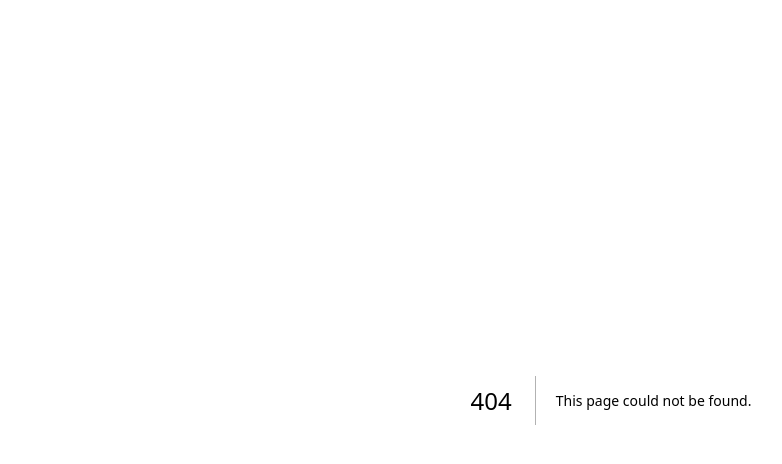
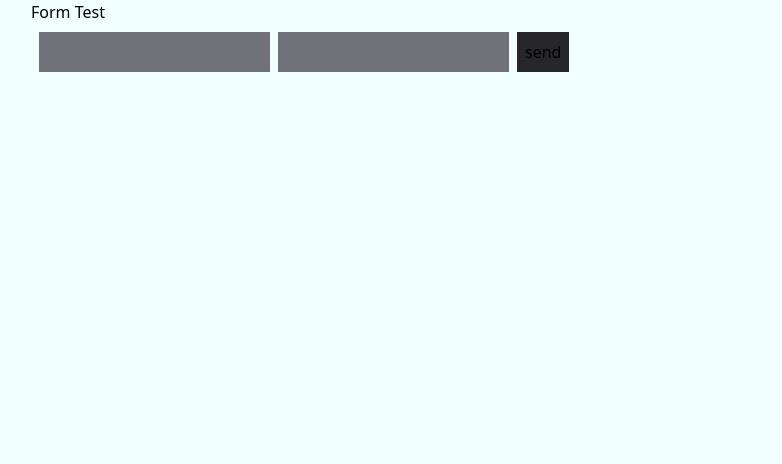
Before and after one commit to zennon-sml/xicas-paper-pdv, a Next.js app: page /auth/login in a window 1280 px wide. Before the commit this address had no page. Shown: the top 464 px of the page, without its empty margins (29-811 px from the left). Built offline with nearby package versions, Linux system fonts and the light colour scheme.

Commit message:
feat: test route for login

```diff
--- /dev/null
+++ b/app/auth/login/page.tsx
@@ -0,0 +1,53 @@
+"use client"
+import { useState } from "react";
+
+export default function Login() {
+  const [email, setEmail] = useState("")
+  const [password, setPassword] = useState("")
+
+  const handleSubmit = async (e: React.FormEvent) => {
+    e.preventDefault()
+
+    try {
+      const response = await fetch("http://localhost:5000/api/admins/login", {
+        method: "POST",
+        headers: {
+          "Content-Type": "application/json",
+        },
+        credentials: "include", // Important to allow cookies from the API
+        body: JSON.stringify({ email, password }),
+      });
+
+      if (!response.ok) {
+        throw new Error("Login failed");
+      }
+
+      console.log("Login successful");
+    } catch (error) {
+      console.error("Error:", error);
+    }
+  };
+
+  return (
+    <div>
+      <h1>Form Test</h1>
+      <form onSubmit={handleSubmit} className="flex gap-2 p-2">
+        <input
+          type="text"
+          className="bg-zinc-500"
+          value={email}
+          onChange={(e) => setEmail(e.target.value)}
+        />
+        <input
+          type="password"
+          className="bg-zinc-500"
+          value={password}
+          onChange={(e) => setPassword(e.target.value)}
+        />
+        <button type="submit" className="flex p-2 align-middle bg-zinc-800">
+          send
+        </button>
+      </form>
+    </div>
+  );
+}
```
